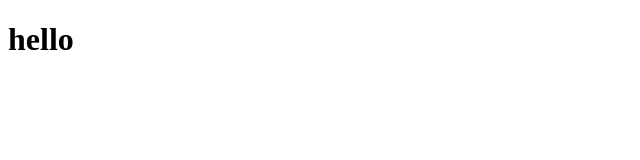
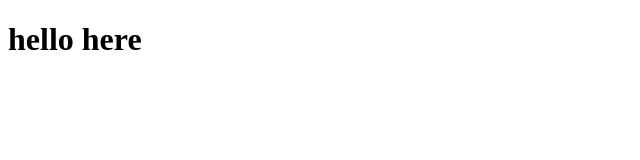
Before and after one commit to saeedyussif663/git_play, a plain HTML site: page index.html in a window 1280 px wide. Shown: the whole page, without its empty margins (0-640 px from the left). Drawn offline with Linux system fonts and the light colour scheme.

Commit message:
testing commit here again

```diff
--- a/index.html
+++ b/index.html
@@ -6,6 +6,6 @@
     <title>Document</title>
   </head>
   <body>
-    <h1>hello</h1>
+    <h1>hello here</h1>
   </body>
 </html>
```
Also changed, not shown: 2 other files.
